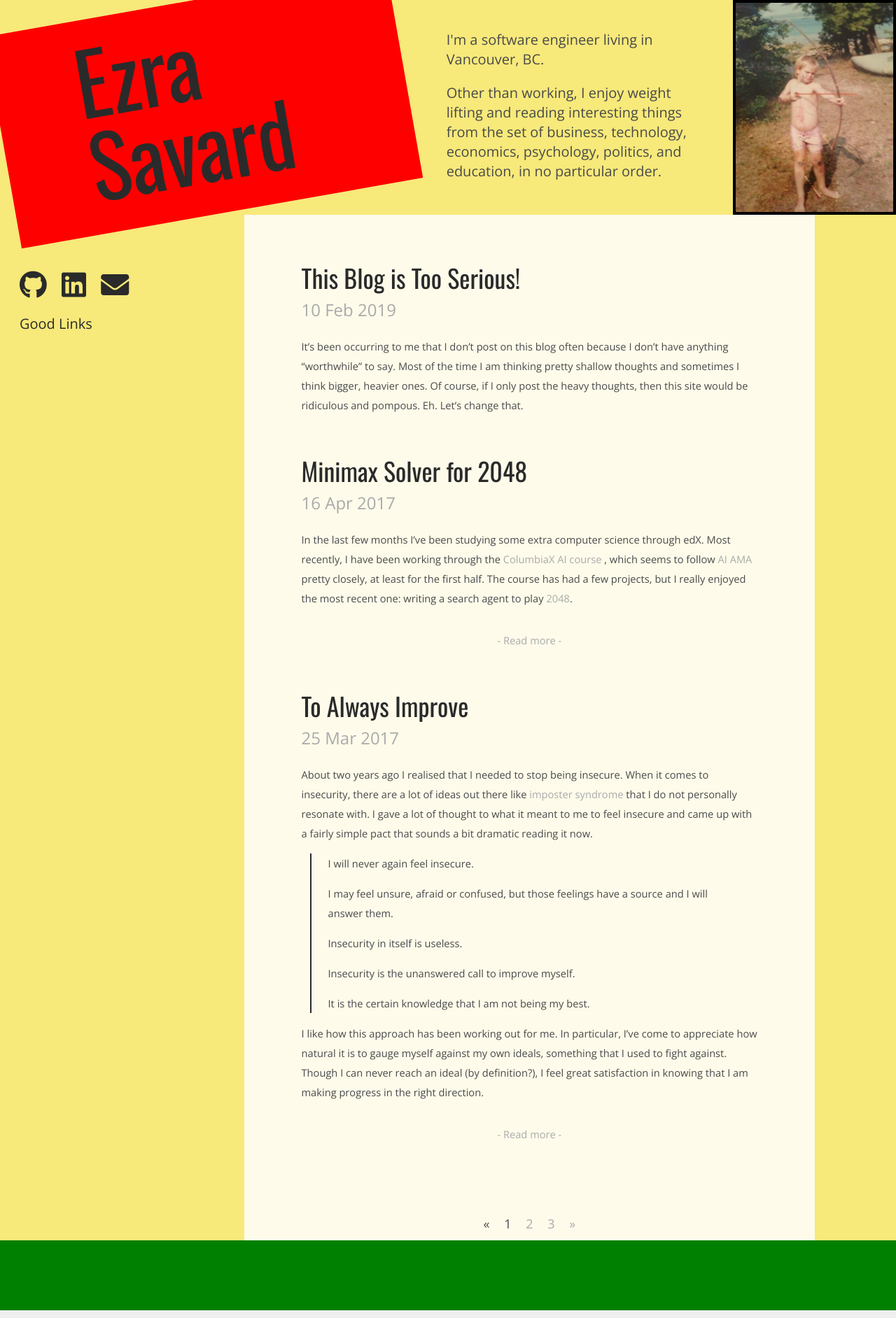
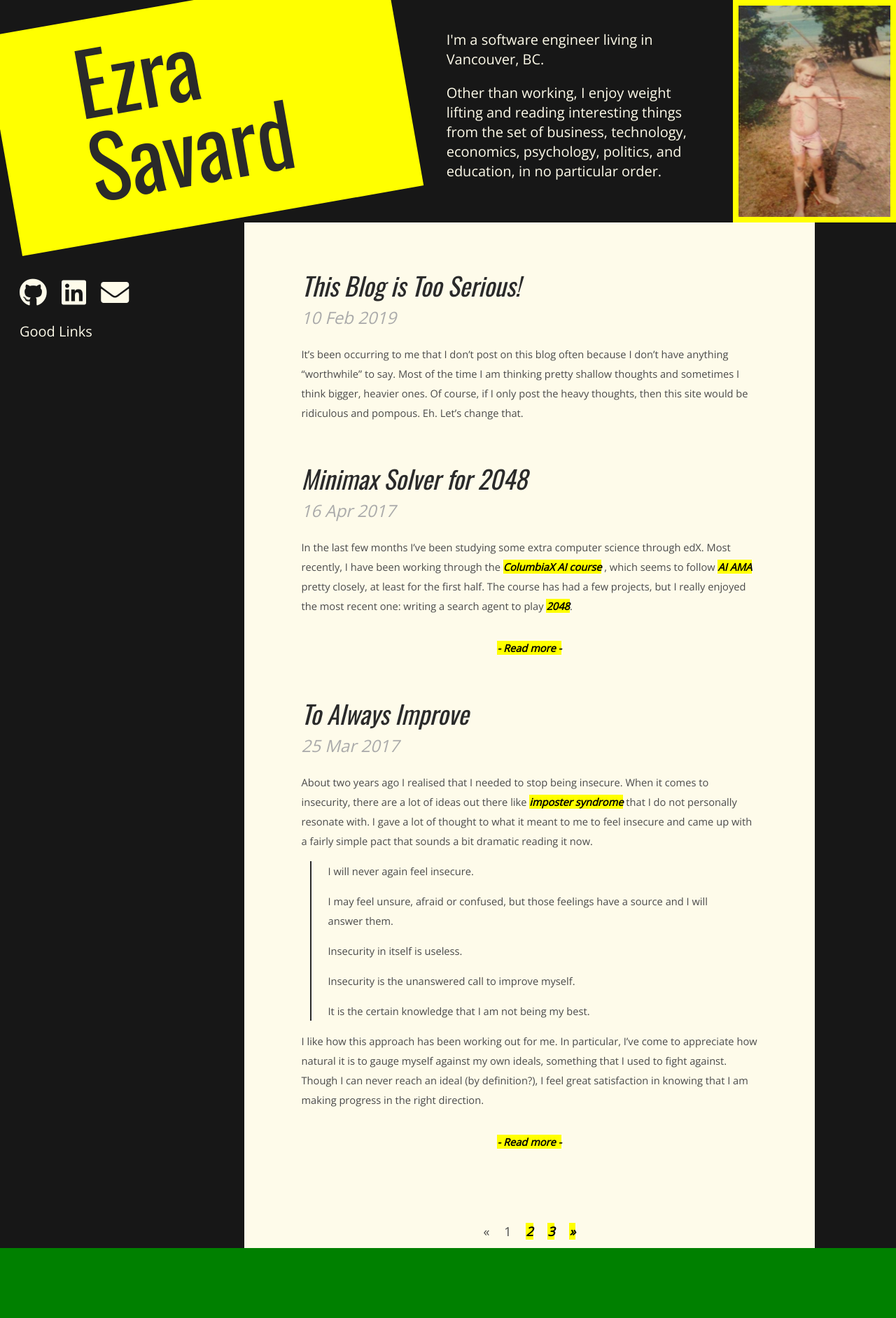
Before and after one commit to ezrasavard/ezrasavard.com, a Jekyll site: the page built from index.html, in a window 1280 px wide. Shown: the whole page at 70% size. Built offline with Jekyll 4.4.1, drawn with Linux system fonts in a browser that asks for light colours; nearby versions of some CDN libraries; the list of posts is cut into pages by our own code.

Commit message:
black and yellow ftw

```diff
--- a/_sass/content.scss
+++ b/_sass/content.scss
@@ -29,22 +29,23 @@
         text-align: left;
     }
     .navlink {
-        color: $dark-color;
+        color: $loud-color;
         &:hover,
         &:focus, {
-            border-bottom: 1px solid $dark-color;
+            border-bottom: 1px solid $loud-color;
         }
     }
 }
 
 .homepageAboutBlock {
+    color: $loud-color;
     font-size: 20px;
 }
 
 .homepagePictureBlock {
     img {
-        outline: 4px solid black;
-        outline-offset: -4px;
+        outline: 8px solid $highlight-color;
+        outline-offset: -8px;
     }
 }
 
@@ -52,6 +53,12 @@
     img {
         border: 4px solid;
         border-color: #000;
+        display: block;
+    }
+    a {
+      font-weight: bold;
+      font-style: italic;
+      background-color: $highlight-color;
     }
 }
 
@@ -87,7 +94,7 @@
 }
 
 a {
-  color: $light-color;
+  color: $link-color;
   text-decoration: none;
   &:hover,
   &:focus, {
--- a/_sass/layout.scss
+++ b/_sass/layout.scss
@@ -6,7 +6,6 @@
 
 main {
     width: auto;
-    background: #ffe2007d;
 }
 
 .mahGrid {
@@ -19,13 +18,14 @@
     .mahGrid {
         display: grid;
         grid-template-columns: 3fr 2fr 2fr 2fr 1fr 1fr;
-        grid-template-rows: minmax(auto, 24vw) 1fr auto;
+        grid-template-rows: auto 1fr auto;
     }
 }
 
 .homepageTitleBlock {
     grid-column: span 2;
-    background: red;
+    background: $highlight-color;
+    max-height: 18vw;
     padding-left: 20%;
     padding-right: 20%;
     padding-top: 5%;
@@ -68,7 +68,7 @@
 .postColumn {
     grid-column: span 4;
     flex: 1;
-    background: #ffffffd6;
+    background: $column-bg-color;
     padding-top: 10px;
     padding-bottom: 10px;
     padding-left: 10%;
--- a/css/main.scss
+++ b/css/main.scss
@@ -3,13 +3,16 @@
 ---
 
 /* Text colors */
-$lightest-color: #cccccc;
 $light-color: #aaaaaa;
+$link-color: #000000;
 $normal-color: #4a4a4a;
 $dark-color: #2a2a2a;
 
 /* Background colors */
-$bg-color: #efefef;
+$bg-color: #171717;
+$column-bg-color: #fefbea;
+$highlight-color: #ffff00;
+$loud-color: $column-bg-color;
 
 /* Dimensions */
 $column-width: 100%;
```
